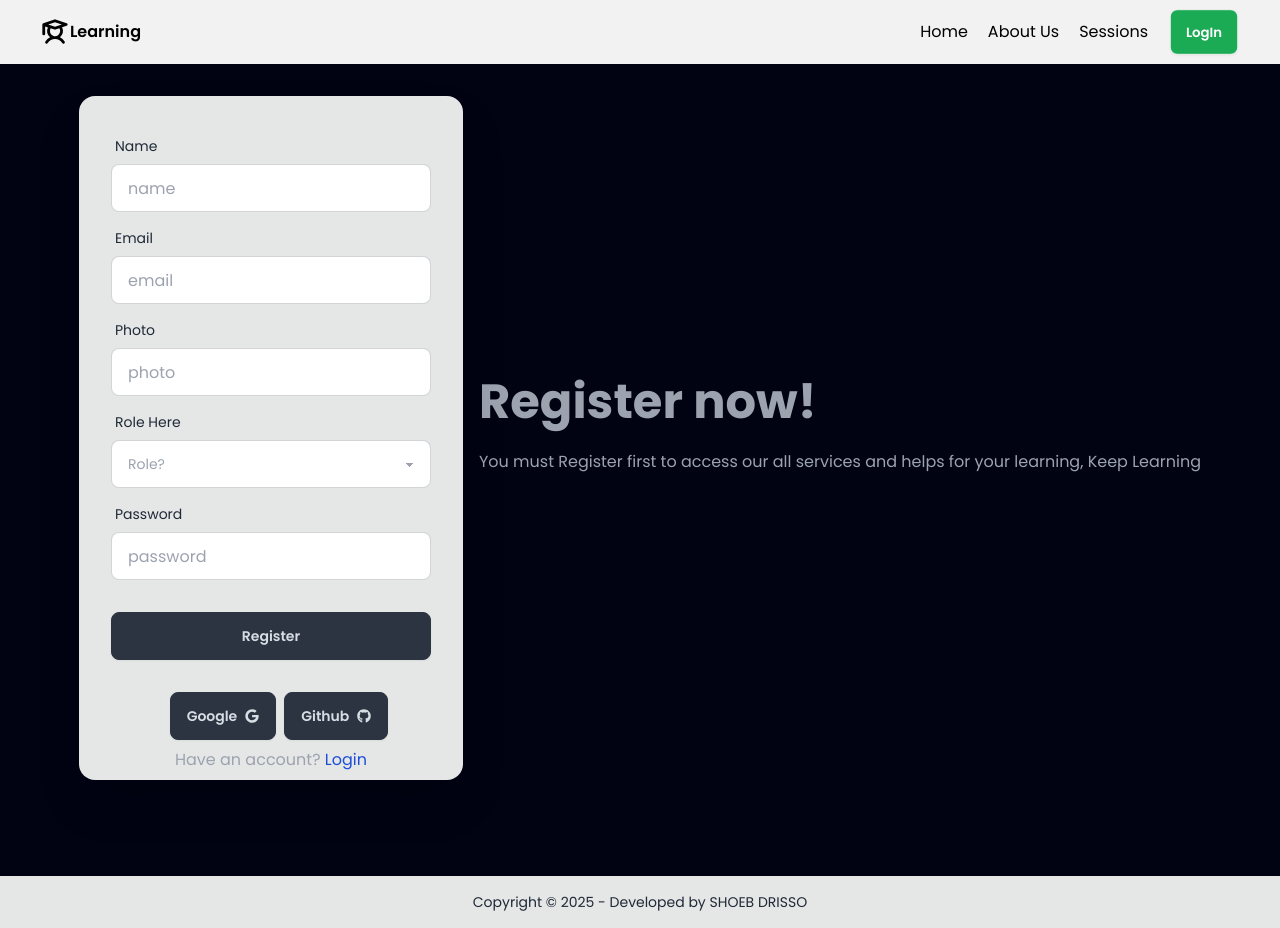
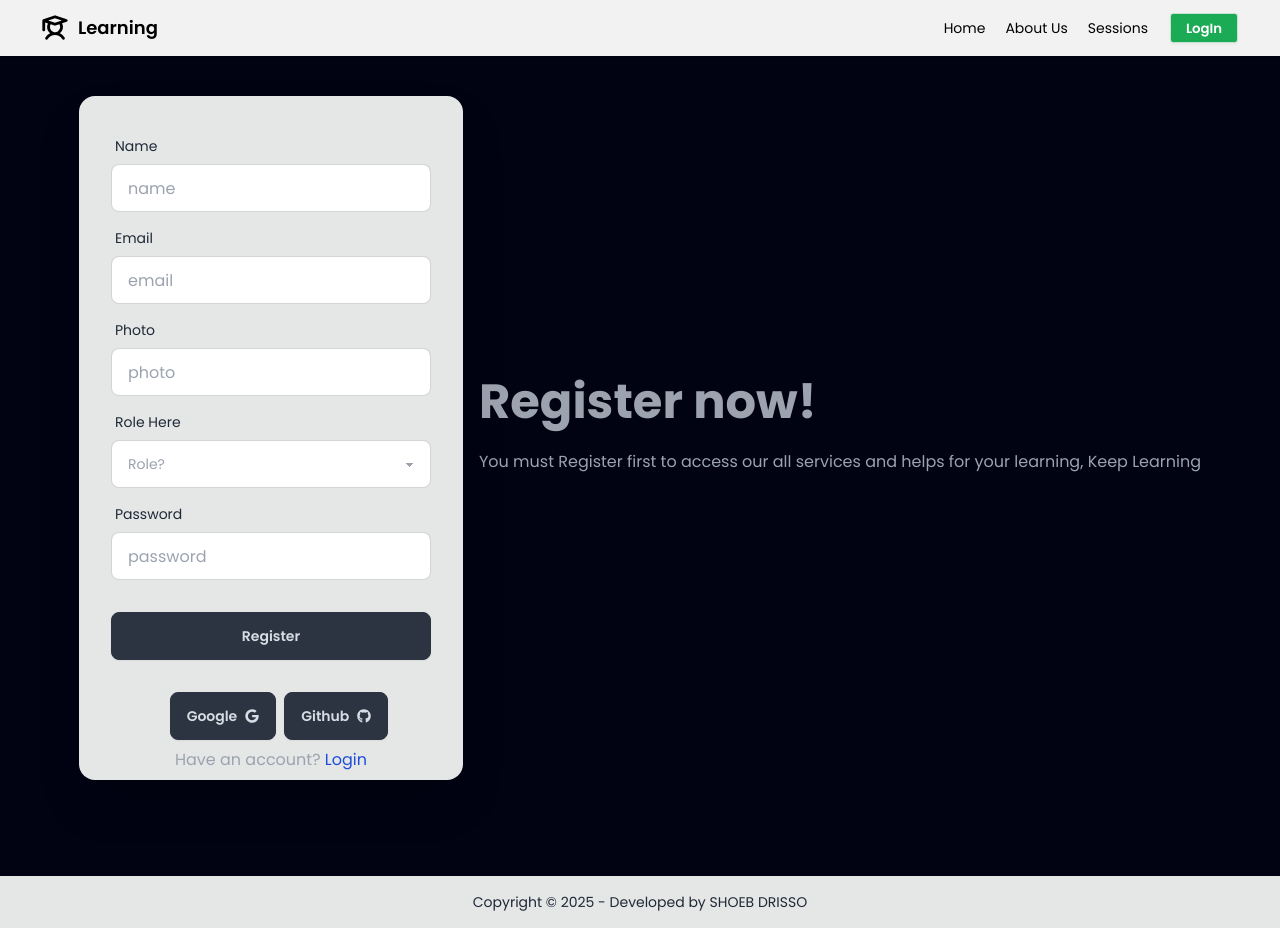
Before and after one commit to sadrisso/10mins-Learning-Client, a React (Vite) app: page /register in a window 1280 px wide. Built offline with nearby package versions, Linux system fonts and the light colour scheme; no server answers; a web font is replaced by a local one.

Commit message:
fixed some bugs

```diff
--- a/src/dashboardCom/AllBookedSessions.jsx
+++ b/src/dashboardCom/AllBookedSessions.jsx
@@ -42,7 +42,7 @@ const AllBookedSessions = () => {
                             allBookedData.map((bookedData) => (
                                 <div
                                     key={bookedData?._id}
-                                    className="text-center mx-auto p-2 md:p-5 mx-5 py-8 border bg-white w-full md:w-[350px]"
+                                    className="text-center mx-auto p-2 md:p-5 py-8 border bg-gray-300 w-full "
                                 >
                                     <h1 className="text-2xl">{bookedData?.sessionTitle}</h1>
                                     <p className="text-gray-400">Tutor: {bookedData?.tutorName}</p>
--- a/src/main/Navbar.jsx
+++ b/src/main/Navbar.jsx
@@ -1,4 +1,4 @@
-import { Link, useNavigate } from "react-router-dom";
+import { NavLink, useNavigate } from "react-router-dom";
 import useAuth from "../hooks/useAuth";
 import Swal from "sweetalert2";
 import { PiStudentBold } from "react-icons/pi";
@@ -40,20 +40,25 @@ const Navbar = () => {
     });
   };
 
+  const linkStyle = ({ isActive }) =>
+    isActive
+      ? "text-[#1CAB55] font-semibold underline"
+      : "hover:text-[#1CAB55] transition duration-150";
+
   return (
-        <div className="flex flex-col md:flex-row md:justify-between px-10 py-2 items-center fixed z-10 bg-[#F2F2F2] text-black w-full">
+    <div className="flex flex-col md:flex-row md:justify-between px-6 md:px-10 py-3 items-center fixed z-10 bg-[#F2F2F2] text-black w-full shadow-sm">
       {/* Logo */}
-            <Link className="flex items-center justify-center" to="/">
+      <NavLink className="flex items-center gap-2 text-lg font-semibold" to="/">
         <PiStudentBold className="text-3xl" />
-                <span className="font-semibold">Learning</span>
-            </Link>
+        <span>Learning</span>
+      </NavLink>
 
-            {/* Navigation Links */}
-            <div>
-                {/* Mobile Hamburger Icon and Dropdown */}
+      {/* Navigation */}
+      <div className="relative">
+        {/* Mobile Hamburger */}
         <div className="block md:hidden">
           <button
-                        className="mobile-menu-button p-2"
+            className="p-2 text-xl"
             onClick={toggleDropdown}
             aria-expanded={isOpen}
             aria-label="Toggle navigation"
@@ -61,102 +66,132 @@ const Navbar = () => {
             ☰
           </button>
 
-                    {/* Dropdown Menu */}
+          {/* Mobile Dropdown */}
           <ul
-                        className={`nav-links ${isOpen ? "block" : "hidden"} absolute bg-white shadow-lg rounded-lg mt-2 p-2 space-y-2 z-10`}
+            className={`absolute right-0 mt-2 bg-white shadow-lg rounded-lg p-3 space-y-2 z-20 text-sm w-48 ${
+              isOpen ? "block" : "hidden"
+            }`}
           >
-                        {/* Always show these routes */}
             <li>
-                            <Link to="/" onClick={toggleDropdown} className="block px-4 py-2 hover:bg-gray-100">
+              <NavLink to="/" onClick={toggleDropdown} className={linkStyle}>
                 Home
-                            </Link>
+              </NavLink>
             </li>
             <li>
-                            <Link to="/aboutUs" onClick={toggleDropdown} className="block px-4 py-2 hover:bg-gray-100">
+              <NavLink
+                to="/aboutUs"
+                onClick={toggleDropdown}
+                className={linkStyle}
+              >
                 About Us
-                            </Link>
+              </NavLink>
             </li>
-                        <Link to="/contact" onClick={toggleDropdown} className="block px-4 py-2 hover:bg-gray-100">
+            <li>
+              <NavLink
+                to="/contact"
+                onClick={toggleDropdown}
+                className={linkStyle}
+              >
                 Contact
-                        </Link>
+              </NavLink>
+            </li>
             <li>
-                            <Link to="/sessions" onClick={toggleDropdown} className="block px-4 py-2 hover:bg-gray-100">
+              <NavLink
+                to="/sessions"
+                onClick={toggleDropdown}
+                className={linkStyle}
+              >
                 Sessions
-                            </Link>
+              </NavLink>
             </li>
 
-                        {/* Show Dashboard only if user is logged in */}
             {user && (
+              <>
                 <li>
-                                <Link to="/dashboard" onClick={toggleDropdown} className="block px-4 py-2 hover:bg-gray-100">
+                  <NavLink
+                    to="/dashboard"
+                    onClick={toggleDropdown}
+                    className={linkStyle}
+                  >
                     Dashboard
-                                </Link>
+                  </NavLink>
+                </li>
+                <li>
                   <button
-                                    onClick={handleLogOut}
-                                    className="bg-[#12214A] btn btn-sm md:btn-md text-white block px-4 py-2 hover:bg-gray-100"
+                    onClick={() => {
+                      toggleDropdown();
+                      handleLogOut();
+                    }}
+                    className="w-full text-left bg-[#12214A] text-white px-4 py-2 rounded hover:bg-opacity-90 text-sm"
                   >
                     LogOut
                   </button>
                 </li>
-
+              </>
             )}
           </ul>
         </div>
 
-                {/* Desktop Navigation Links */}
-                <ul className="hidden md:flex gap-3 md:gap-5 items-center">
-                    {/* Always show these routes */}
+        {/* Desktop Links */}
+        <ul className="hidden md:flex gap-5 items-center text-sm">
           <li>
-                        <Link to="/">Home</Link>
+            <NavLink to="/" className={linkStyle}>
+              Home
+            </NavLink>
           </li>
           <li>
-                        <Link to="/aboutUs">About Us</Link>
+            <NavLink to="/aboutUs" className={linkStyle}>
+              About Us
+            </NavLink>
           </li>
           <li>
-                        <Link to="/sessions">
+            <NavLink to="/sessions" className={linkStyle}>
               Sessions
-                        </Link>
+            </NavLink>
           </li>
 
-                    {/* Show Dashboard only if user is logged in */}
           {user && (
-                        <li className="flex gap-5">
-                            <Link to="/dashboard">Dashboard</Link>
-                            <Link to="/contact">Contact</Link>
+            <>
+              <li>
+                <NavLink to="/dashboard" className={linkStyle}>
+                  Dashboard
+                </NavLink>
               </li>
+              <li>
+                <NavLink to="/contact" className={linkStyle}>
+                  Contact
+                </NavLink>
+              </li>
+            </>
           )}
 
-                    {/* Conditional rendering for login/logout */}
           {user ? (
             <>
               <button
                 onClick={handleLogOut}
-                                className="bg-[#12214A] btn btn-sm md:btn-md text-white"
+                className="bg-[#12214A] text-white text-sm px-3 py-1 rounded hover:bg-opacity-90"
               >
                 LogOut
               </button>
-                            <div className="dropdown dropdown-hover">
+              <div className="relative group">
                 <img
                   src={user?.photoURL}
-                                    alt="User Profile"
-                                    className="w-[40px] h-[40px] rounded-full"
+                  alt="User"
+                  className="w-10 h-10 rounded-full object-cover border border-gray-300 cursor-pointer"
                 />
-                                <ul
-                                    tabIndex={0}
-                                    className="dropdown-content menu bg-base-100 rounded-box z-[1] w-52 p-2 shadow"
-                                >
-                                    <li>
-                                        <a>{user?.email}</a>
-                                    </li>
+                <ul className="absolute hidden group-hover:block right-0 bg-white shadow-lg rounded-lg mt-2 text-xs w-48 p-2 z-20">
+                  <li className="px-2 py-1 text-gray-600">{user?.email}</li>
                 </ul>
               </div>
             </>
           ) : (
-                        <Link to="/login">
-                            <button className="btn btn-sm md:btn-md bg-[#1CAB55] text-white">
+            <li>
+              <NavLink to="/login">
+                <button className="btn btn-sm bg-[#1CAB55] text-white px-4 py-1 rounded text-sm">
                   LogIn
                 </button>
-                        </Link>
+              </NavLink>
+            </li>
           )}
         </ul>
       </div>
```
Lines whose indentation alone changed are shown as unchanged.
